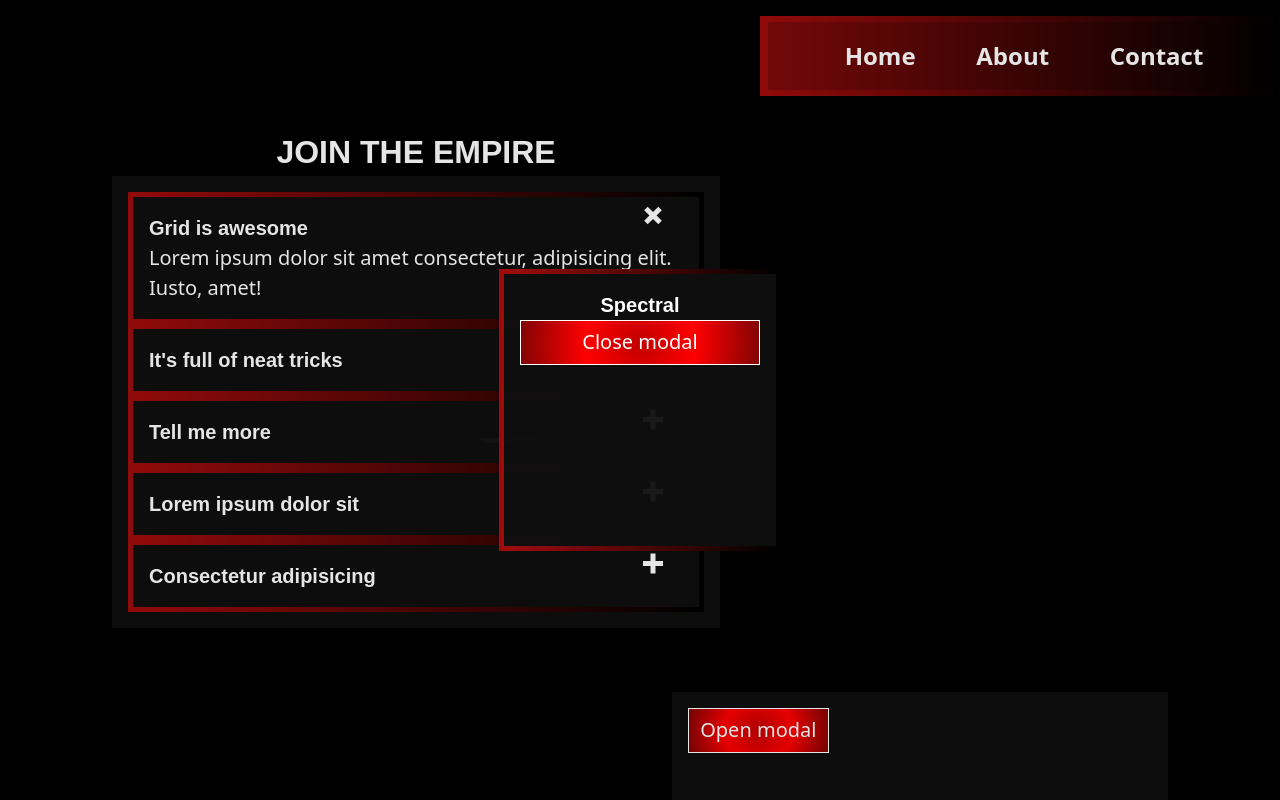
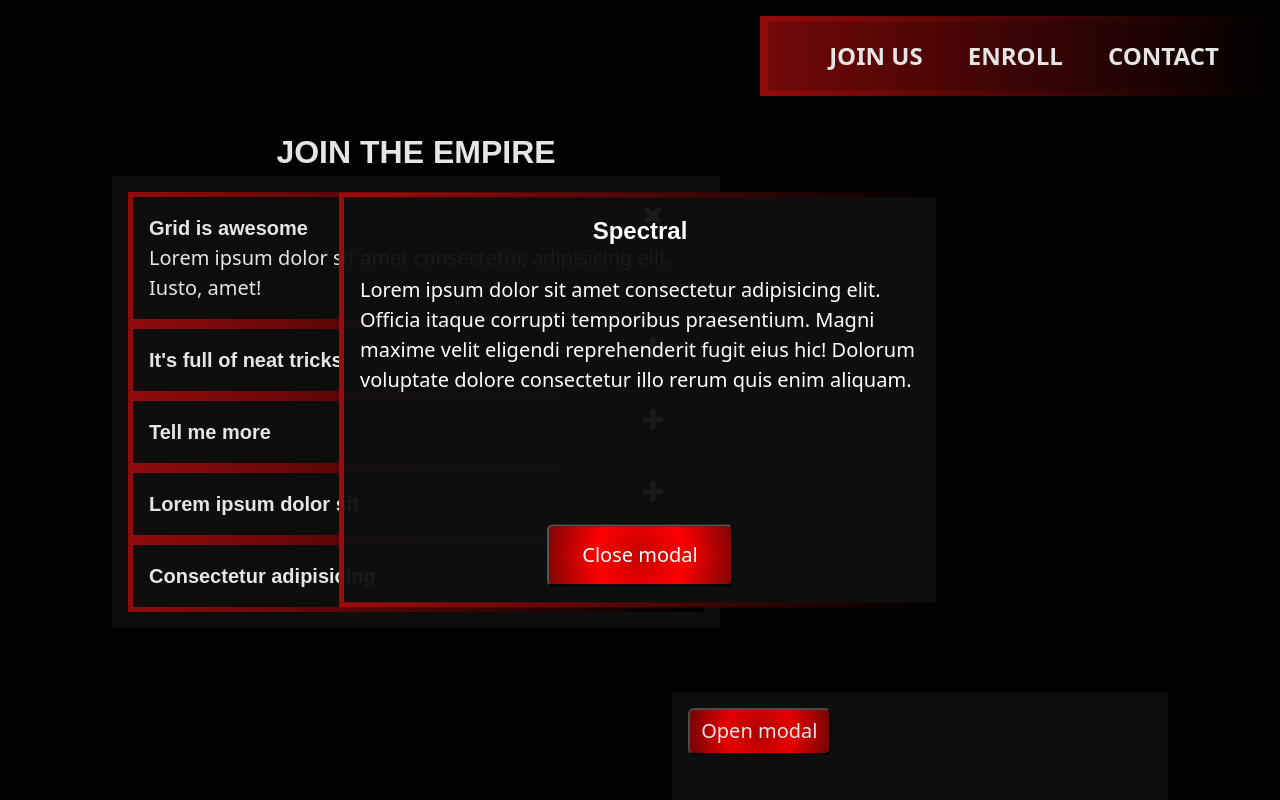
Before and after one commit to GabrielReimer/3dWebb, a website built with Vite: page index.html in a window 1280 px wide. Both pictures are taken after a click on the button "Open modal". Shown: the top 800 px of the page. Built offline with nearby package versions, Linux system fonts and the light colour scheme; animation ran at ten frames a second; files whose address does not match are found by name; a web font is replaced by a local one.

Commit message:
new thingy

```diff
--- a/index.html
+++ b/index.html
@@ -15,9 +15,9 @@
     <header>
       <nav>
         <ul>
-          <li><a href="#">Home</a></li>
-          <li><a href="#">About</a></li>
-          <li><a href="#">Contact</a></li>
+          <li><a href="#">JOIN US</a></li>
+          <li><a href="#">ENROLL</a></li>
+          <li><a href="#">CONTACT</a></li>
         </ul>
       </nav>
     </header>
@@ -168,6 +168,12 @@
 
         <dialog item-modal aria-hidden="true">
           <h3>Spectral</h3>
+          <p>
+            Lorem ipsum dolor sit amet consectetur adipisicing elit. Officia
+            itaque corrupti temporibus praesentium. Magni maxime velit eligendi
+            reprehenderit fugit eius hic! Dolorum voluptate dolore consectetur
+            illo rerum quis enim aliquam.
+          </p>
           <button class="modal-button" close-modal>Close modal</button>
         </dialog>
       </section>
--- a/main.js
+++ b/main.js
@@ -81,12 +81,11 @@ moveCamera();
 
 /*Animate*/
 function animate() {
-  requestAnimationFrame(animate);
-
   planet.rotation.x += 0.0001;
   planet.rotation.z += 0.0001;
   planet.rotation.y += 0.0001;
 
   renderer.render(scene, camera);
+  requestAnimationFrame(animate);
 }
 animate();
--- a/style.css
+++ b/style.css
@@ -38,6 +38,7 @@ canvas {
 }
 
 * {
+  color: white;
   margin: 0;
   padding: 0;
   font: inherit;
@@ -88,14 +89,11 @@ nav > ul {
 
 li > a {
   text-decoration: none;
-  color: var(--dark-bg);
   font-size: 1.5rem;
   font-weight: 600;
-  color: white;
 }
 
 .page {
-  color: white;
   z-index: 50;
   position: absolute;
   top: 8rem;
@@ -117,34 +115,45 @@ section {
 }
 
 dialog[aria-hidden="false"] {
-  width: 15rem;
-  color: white;
-  aspect-ratio: 1/1;
+  width: 35rem;
+  aspect-ratio: 1.5/1;
   top: 50%;
   left: 50%;
   translate: -50% -50%;
   z-index: 10;
-  margin-top: 10px;
   background: var(--dark-bg);
   padding: 1rem;
   border: 10px solid;
   border-image-slice: 1;
   border-width: 5px;
   border-image-source: var(--red-grad);
+  display: grid;
+  grid-template-columns: repeat(6, 1fr);
+  grid-template-rows: repeat(6, 1fr);
+}
+dialog p {
+  grid-column: 1 / span 6;
+  grid-row: 2 / span 4;
+}
+dialog > button {
+  grid-column: 3 / span 2;
+  grid-row: 6 / 6;
 }
 
-dialog > h3,
-dialog > button {
-  width: 100%;
+dialog > h3 {
+  grid-column: 1 / span 6;
+  grid-row: 1 / 1;
   text-align: center;
+  font-size: 1.5rem;
 }
 
 .modal-button {
   background: var(--red-radialgrad);
-  color: white;
-  border: 1px solid white;
+  /* border: 1px solid white; */
   bottom: 0px;
   padding: 0.4rem 0.7rem;
+  text-align: center;
+  border-radius: 6px;
 }
 
 .wrapper {
@@ -169,7 +178,6 @@ dialog > button {
 
 .accordion {
   background: var(--dark-bg);
-  color: white;
   padding: 1rem;
 }
 
```
